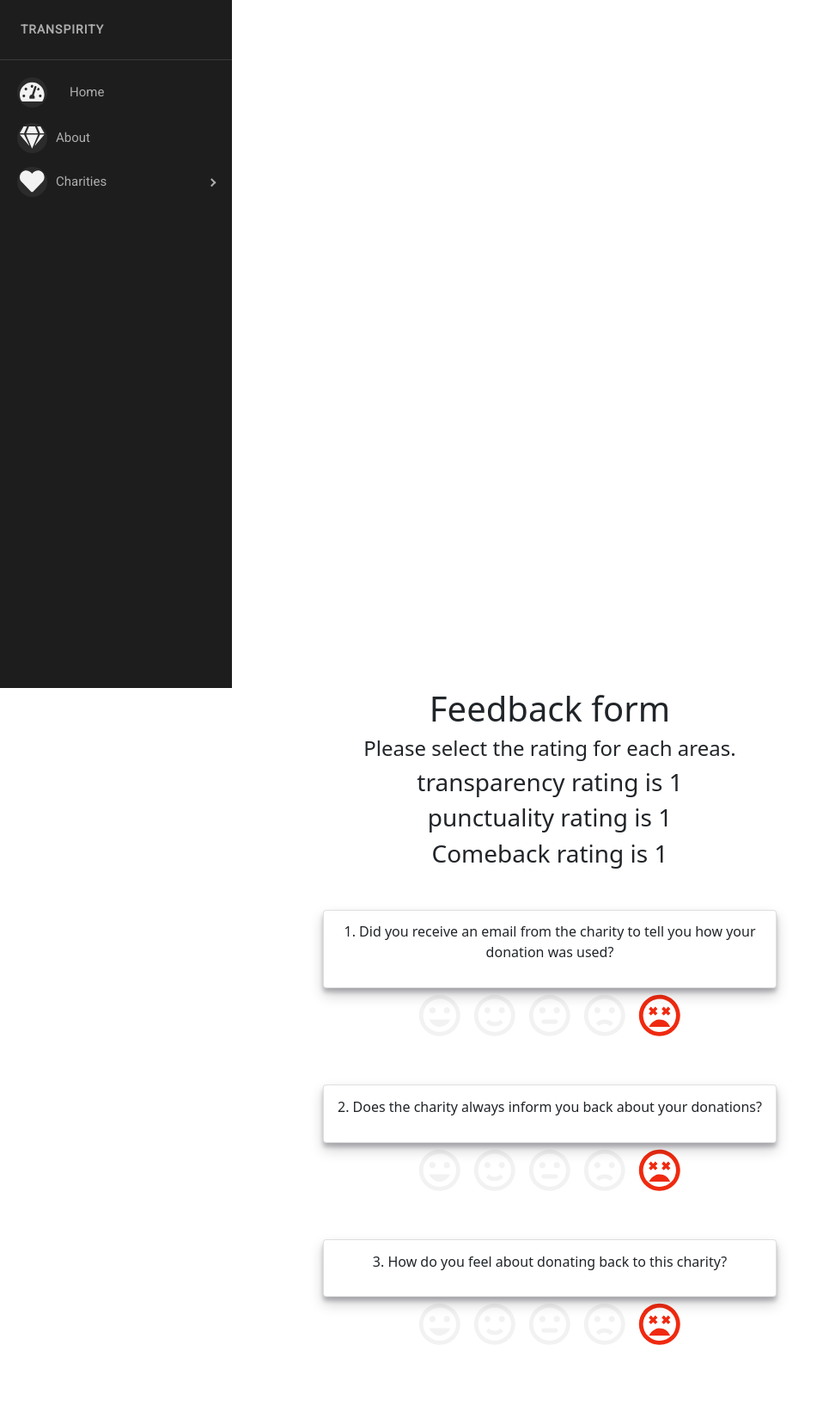
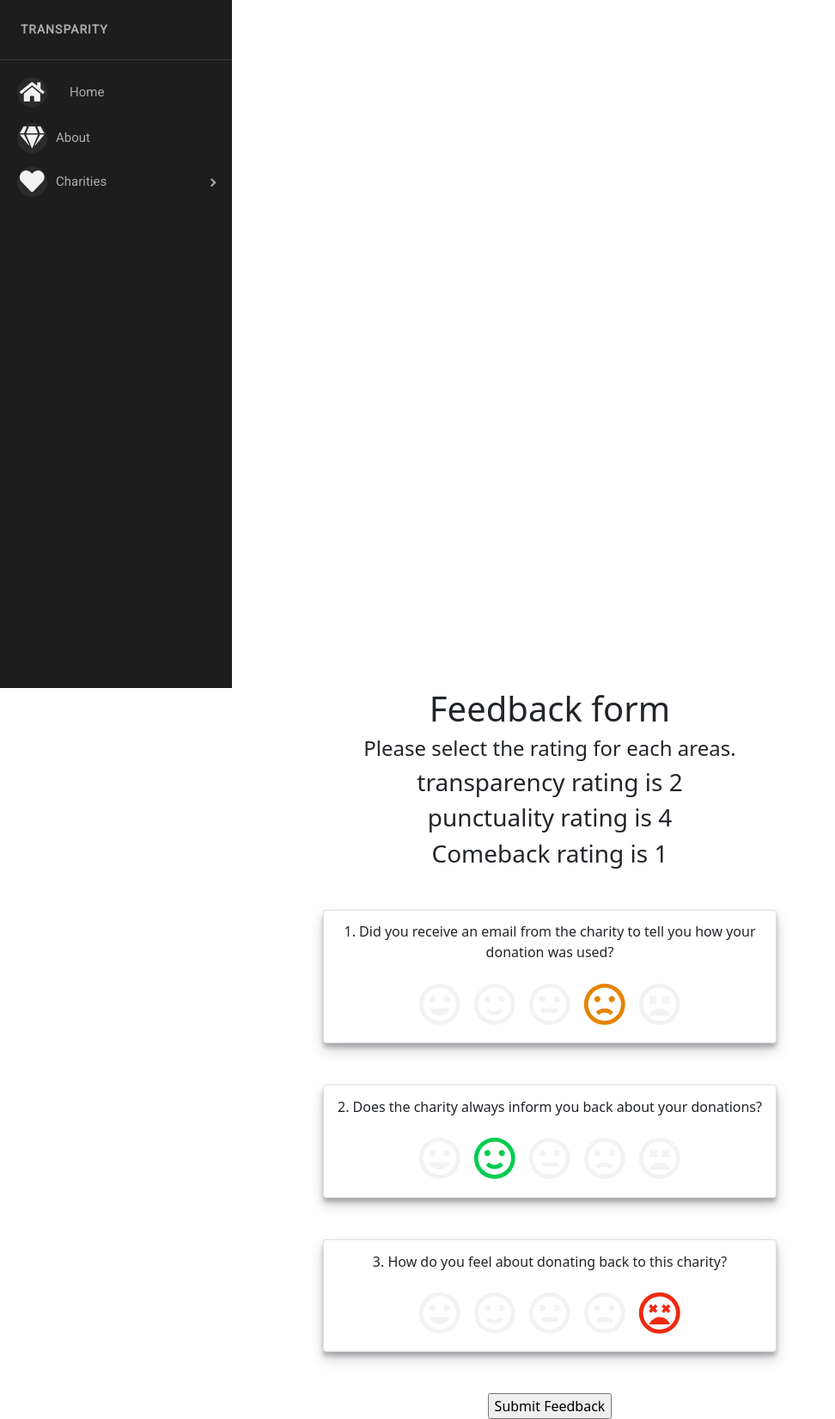
Before and after one commit to qlanphere/transparity-front, a React (Create React App) app: page /feedbackForm in a window 1280 px wide. Shown: the whole page at 86% size, without its empty margins (0-972 px from the left). Before the commit the page ends 1572 px from the top, so only its background shows below. Built offline with nearby package versions, Linux system fonts and the light colour scheme.

Commit message:
Changed icons and Spelt Transparity correctly

```diff
--- a/src/components/Sidebar/index.js
+++ b/src/components/Sidebar/index.js
@@ -2,7 +2,7 @@ import React from "react";
 import { ProSidebar, Menu, MenuItem, SubMenu, SidebarContent, SidebarHeader } from "react-pro-sidebar";
 import "react-pro-sidebar/dist/css/styles.css";
 import 'font-awesome/css/font-awesome.min.css';
-import { FaTachometerAlt, FaGem, FaList, FaGithub, FaRegLaughWink, FaHeart } from 'react-icons/fa';
+import { FaTachometerAlt, FaGem, FaList, FaGithub, FaRegLaughWink, FaHeart, FaHome } from 'react-icons/fa';
 import './Sidebar.css'
 import {NavLink, Link } from 'react-router-dom';
 import { Nav, Navbar, Container } from 'react-bootstrap'
@@ -23,11 +23,11 @@ const Sidebar = () => {
         whiteSpace: 'nowrap',
       }}
       >
-        Transpirity
+        Transparity
   </SidebarHeader>
   <SidebarContent>
           <Menu iconShape="circle">
-          <MenuItem icon={<FaTachometerAlt />}><Nav.Link href = "/home">Home</Nav.Link></MenuItem>
+          <MenuItem icon={<FaHome />}><Nav.Link href = "/home">Home</Nav.Link></MenuItem>
           <MenuItem icon={<FaGem />}>About</MenuItem>
           <SubMenu icon={<FaHeart />} title="Charities" >
             <MenuItem>Upcoming Events</MenuItem>
--- a/src/pages/Feedback/index.js
+++ b/src/pages/Feedback/index.js
@@ -1,6 +1,9 @@
 import React, { useState } from "react";
 import "bootstrap/dist/css/bootstrap.min.css";
 import "./Feedback.css";
+import axios from 'axios';
+const host = 'https://transparity.herokuapp.com'
+const cors = require('cors')
 
 const Feedback = () => {
   const [formData, setFormData] = useState({
@@ -8,86 +11,52 @@ const Feedback = () => {
     punctuality_rating: "",
     comeback_rating: "",
   });
-  const [TRating, setTrating] = useState(1);
-  const [PRating, setPrating] = useState(1);
+  const [TRating, setTrating] = useState(2);
+  const [PRating, setPrating] = useState(4);
   const [CRating, setCrating] = useState(1);
+
+  const charity_id = "Cancer research"
 
   function handleSubmit(e) {
     e.preventDefault();
+    setFormData([TRating,PRating,CRating])
+    sendFeedback(formData,charity_id)
   }
+
+  const sendFeedback = (formData, charity_id) => {
+    return new Promise(async (resolve, reject) => {
+        try {
+            const options = {
+                headers: { 'Content-Type': 'application/json',
+                "Access-Control-Allow-Origin": "*"},
+                mode: 'cors'
+            }
+            console.log(formData)
+            const { data } = await axios.patch(`${host}/feedback/charity`, formData, charity_id, options)
+            if (data.err){
+                throw Error(data.err)
+            }
+            resolve('Registration successful')
+        } catch (err) {
+            reject(`Registration Error: ${err}`);
+        }
+    })
+}
+
   return (
     <div>
       <h1>Feedback form</h1><h4>Please select the rating for each areas.</h4>
-
-      {/* <form onSubmit={handleSubmit} aria-label="feedback">
-        <div className="m-5 areas">
-          <div className="area1">
-          <label>
-            Did you receive an email from the charity to tell you how your
-            donation was used?</label><br/>
-            <div className="radio-btn-cont">
-                <div className="radio-btn">
-                    <input
-                        type="radio"
-                        value={formData.transparency}
-                        name="rating"
-                        checked={rating == 1}
-                    />
-                     1
-                </div>
-                <div className="radio-btn">
-                    <input
-                        type="radio"
-                        value={formData.transparency}
-                        name="rating"
-                        checked={rating == 2}
-                    />
-                     2
-                </div>
-                <div className="radio-btn">
-                    <input
-                        type="radio"
-                        value={formData.transparency}
-                        name="rating"
-                        checked={rating == 3}
-                    />
-                     3
-                </div>
-                <div className="radio-btn">
-                    <input
-                        type="radio"
-                        value={formData.transparency}
-                        name="rating"
-                        checked={rating == 4}
-                    />
-                     4
-                </div>
-                <div className="radio-btn">
-                    <input
-                        type="radio"
-                        value={formData.transparency}
-                        name="rating"
-                        checked={rating == 5}
-                    />
-                     5
-                </div>
-          </div>
-        </div>
-
-
-        </div>
-      </form> */}
       <h3> transparency rating is {TRating}</h3>
       <h3   > punctuality rating is {PRating}</h3>
       <h3> Comeback rating is {CRating}</h3>
 
-      <form class="rating-form">
+      <form class="rating-form" onSubmit={handleSubmit}>
         <div className="mt-5 card">
           <p >
            1.  Did you receive an email from the charity to tell you how your
             donation was used?
           </p>
-        </div>
+        <div className="d-flex justify-content-center">
         <label htmlFor="super-happy">
           <input
             type="radio"
@@ -183,12 +152,14 @@ const Feedback = () => {
             <path d="M12,2C6.47,2 2,6.47 2,12C2,17.53 6.47,22 12,22A10,10 0 0,0 22,12C22,6.47 17.5,2 12,2M12,20A8,8 0 0,1 4,12A8,8 0 0,1 12,4A8,8 0 0,1 20,12A8,8 0 0,1 12,20M16.18,7.76L15.12,8.82L14.06,7.76L13,8.82L14.06,9.88L13,10.94L14.06,12L15.12,10.94L16.18,12L17.24,10.94L16.18,9.88L17.24,8.82L16.18,7.76M7.82,12L8.88,10.94L9.94,12L11,10.94L9.94,9.88L11,8.82L9.94,7.76L8.88,8.82L7.82,7.76L6.76,8.82L7.82,9.88L6.76,10.94L7.82,12M12,14C9.67,14 7.69,15.46 6.89,17.5H17.11C16.31,15.46 14.33,14 12,14Z" />
           </svg>
         </label>
-
+        </div>
+        </div>
+        {/* Second question */}
         <div className="mt-5 card">
           <p >
            2. Does the charity always inform you back about your donations?
           </p>
-        </div>
+        <div className="d-flex justify-content-center">
         <label htmlFor="super-happy1">
           <input
             type="radio"
@@ -283,12 +254,15 @@ const Feedback = () => {
             <path d="M12,2C6.47,2 2,6.47 2,12C2,17.53 6.47,22 12,22A10,10 0 0,0 22,12C22,6.47 17.5,2 12,2M12,20A8,8 0 0,1 4,12A8,8 0 0,1 12,4A8,8 0 0,1 20,12A8,8 0 0,1 12,20M16.18,7.76L15.12,8.82L14.06,7.76L13,8.82L14.06,9.88L13,10.94L14.06,12L15.12,10.94L16.18,12L17.24,10.94L16.18,9.88L17.24,8.82L16.18,7.76M7.82,12L8.88,10.94L9.94,12L11,10.94L9.94,9.88L11,8.82L9.94,7.76L8.88,8.82L7.82,7.76L6.76,8.82L7.82,9.88L6.76,10.94L7.82,12M12,14C9.67,14 7.69,15.46 6.89,17.5H17.11C16.31,15.46 14.33,14 12,14Z" />
           </svg>
         </label>
+        </div>
+        </div>
 
+        {/* Third Question */}
         <div className="mt-5 card">
           <p>
            3. How do you feel about donating back to this charity?
           </p>
-        </div>
+        <div className="d-flex justify-content-center">
         <label htmlFor="super-happy2">
           <input
             type="radio"
@@ -383,9 +357,74 @@ const Feedback = () => {
             <path d="M12,2C6.47,2 2,6.47 2,12C2,17.53 6.47,22 12,22A10,10 0 0,0 22,12C22,6.47 17.5,2 12,2M12,20A8,8 0 0,1 4,12A8,8 0 0,1 12,4A8,8 0 0,1 20,12A8,8 0 0,1 12,20M16.18,7.76L15.12,8.82L14.06,7.76L13,8.82L14.06,9.88L13,10.94L14.06,12L15.12,10.94L16.18,12L17.24,10.94L16.18,9.88L17.24,8.82L16.18,7.76M7.82,12L8.88,10.94L9.94,12L11,10.94L9.94,9.88L11,8.82L9.94,7.76L8.88,8.82L7.82,7.76L6.76,8.82L7.82,9.88L6.76,10.94L7.82,12M12,14C9.67,14 7.69,15.46 6.89,17.5H17.11C16.31,15.46 14.33,14 12,14Z" />
           </svg>
         </label>
+        </div>
+        </div>
+        <input className="mt-5" type="submit" value="Submit Feedback"/>
       </form>
     </div>
   );
 };
 
 export default Feedback;
+
+
+
+
+{/* <form onSubmit={handleSubmit} aria-label="feedback">
+        <div className="m-5 areas">
+          <div className="area1">
+          <label>
+            Did you receive an email from the charity to tell you how your
+            donation was used?</label><br/>
+            <div className="radio-btn-cont">
+                <div className="radio-btn">
+                    <input
+                        type="radio"
+                        value={formData.transparency}
+                        name="rating"
+                        checked={rating == 1}
+                    />
+                     1
+                </div>
+                <div className="radio-btn">
+                    <input
+                        type="radio"
+                        value={formData.transparency}
+                        name="rating"
+                        checked={rating == 2}
+                    />
+                     2
+                </div>
+                <div className="radio-btn">
+                    <input
+                        type="radio"
+                        value={formData.transparency}
+                        name="rating"
+                        checked={rating == 3}
+                    />
+                     3
+                </div>
+                <div className="radio-btn">
+                    <input
+                        type="radio"
+                        value={formData.transparency}
+                        name="rating"
+                        checked={rating == 4}
+                    />
+                     4
+                </div>
+                <div className="radio-btn">
+                    <input
+                        type="radio"
+                        value={formData.transparency}
+                        name="rating"
+                        checked={rating == 5}
+                    />
+                     5
+                </div>
+          </div>
+        </div>
+
+
+        </div>
+      </form> */}
```
Also changed, not shown: src/components/Sidebar/Sidebar.css (+0 -10 lines).
